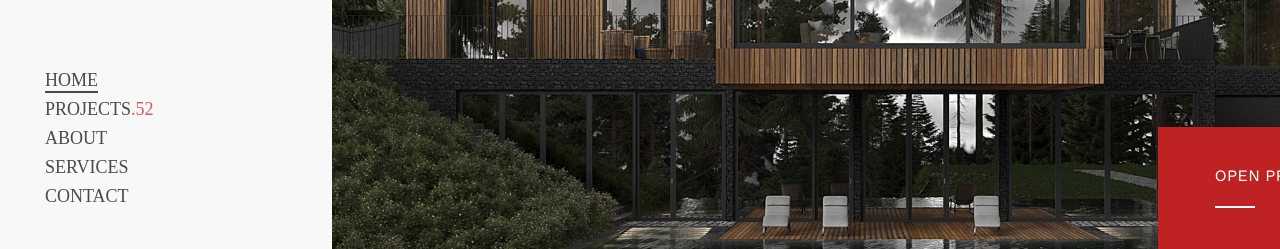
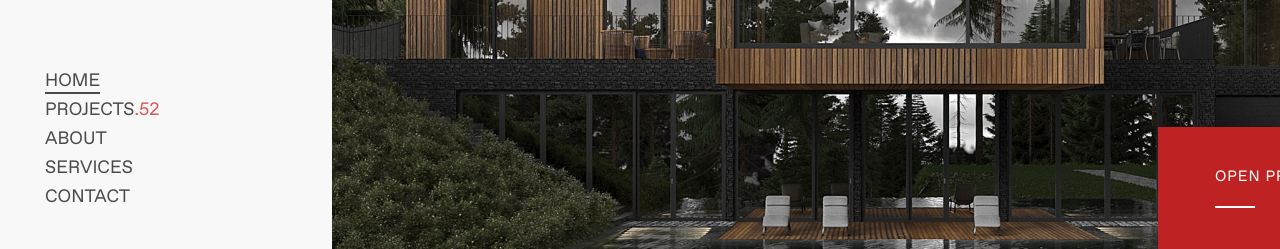
Before and after one commit to Serenity1331/RIBS-test, a plain HTML site: page index.html in a window 1280 px wide. Shown: the part 573-822 px from the top of the page. Drawn offline with Linux system fonts and the light colour scheme; files whose address does not match are found by name.

Commit message:
Add files via upload

```diff
--- a/styles.css
+++ b/styles.css
@@ -467,7 +467,7 @@ body {
 
 .nav ul li {
   height: 14px;
-  font-family: Favorit Trial Std-Book;
+  font-family: Favorit Trial Std;
   font-size: 18px;
   text-transform: uppercase;
   color: #000000;
```
